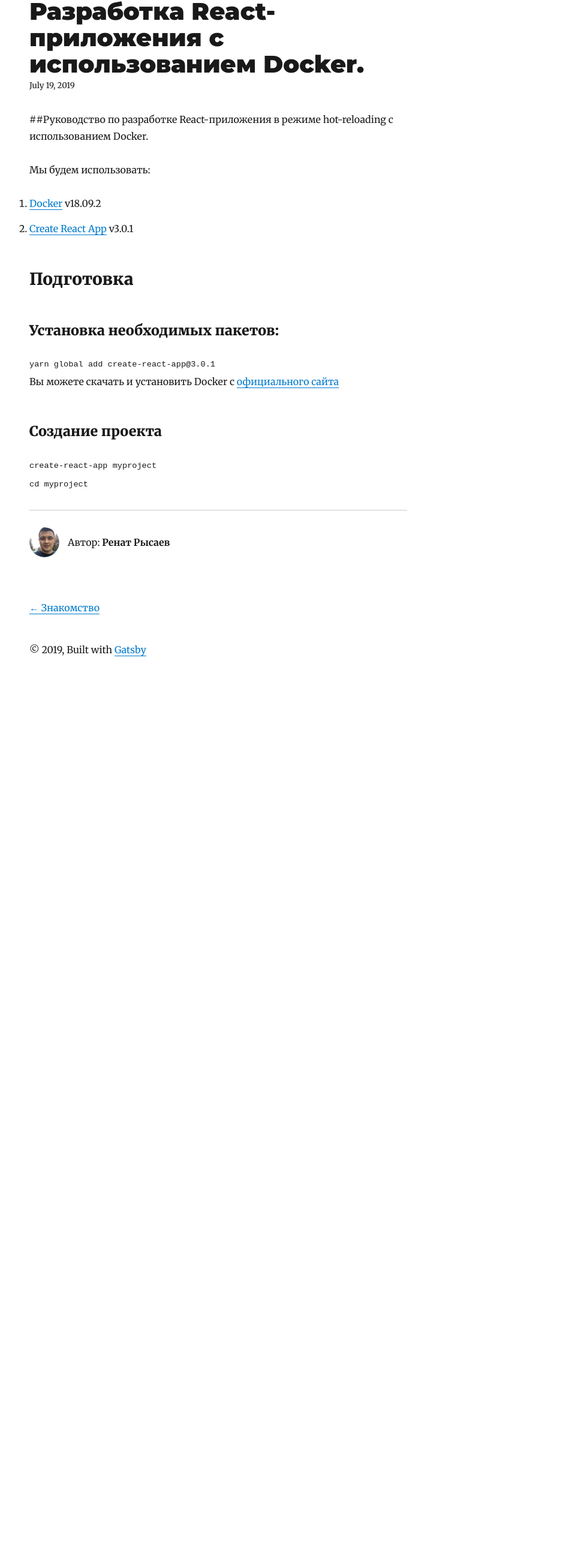
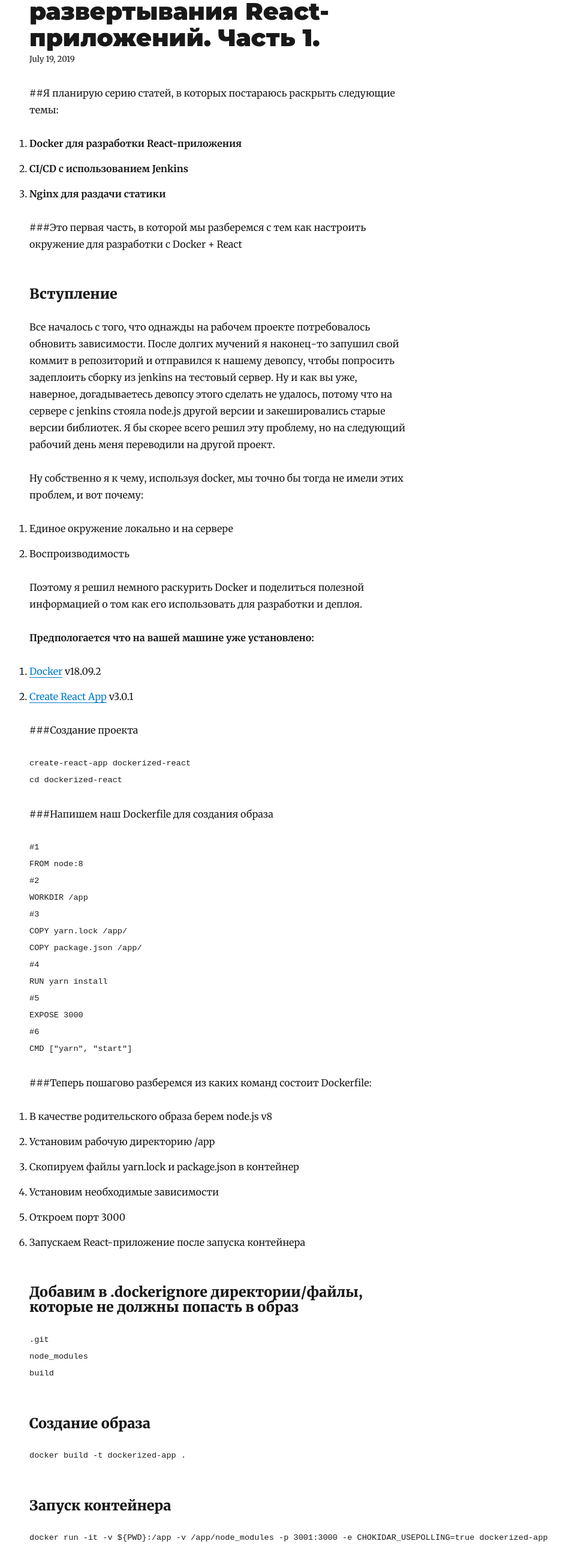
Before and after one commit to RenatRysaev/rysaev.dev, a Gatsby site: page /react-ci-cd/ in a window 1280 px wide. Shown: the part 186-2760 px from the top of the page at 60% size, without its empty margins (276-1220 px from the left). Before the commit the page ends 1325 px from the top, so only its background shows below. Built offline with nearby package versions, Linux system fonts and the light colour scheme; Gatsby itself is replaced by a stand-in of ours; some packages are replaced by stand-ins of ours; code samples lack their colours.

Commit message:
Article: Dockerized React-app for development. Part 1.

````diff
--- a/content/blog/react-ci-cd/index.md
+++ b/content/blog/react-ci-cd/index.md
@@ -1,20 +1,102 @@
 ---
-title: CI/CD для React-приложений. Часть 1. Разработка React-приложения с использованием Docker.
+title: Используем Docker для разработки и развертывания React-приложений. Часть 1.
 date: "2019-07-19"
-description: Разработка React-приложения с использованием Docker.
+description: Разработка React-приложений с помощью Docker.
 ---
 
-##Руководство по разработке React-приложения в режиме hot-reloading с использованием Docker.
+##Я планирую серию статей, в которых постараюсь раскрыть следующие темы:
+1) <b>Docker для разработки React-приложения</b>
+2) <b>CI/CD с использованием Jenkins</b>
+3) <b>Nginx для раздачи статики</b>
 
-Мы будем использовать:
+###Это первая часть, в которой мы разберемся с тем как настроить окружение для разработки с Docker + React
+
+### Вступление
+
+Все началось с того, что однажды на рабочем проекте потребовалось обновить зависимости.
+После долгих мучений я наконец-то запушил свой коммит в репозиторий и отправился к нашему девопсу,
+чтобы попросить задеплоить сборку из jenkins на тестовый сервер. Ну и как вы уже, наверное, догадываетесь девопсу этого сделать
+не удалось, потому что на сервере с jenkins стояла node.js другой версии и закешировались старые версии библиотек.
+Я бы скорее всего решил эту проблему, но на следующий рабочий день меня переводили на другой проект.
+
+Ну собственно я к чему, используя docker, мы точно бы тогда не имели этих проблем, и вот почему:
+1) Единое окружение локально и на сервере
+2) Воспроизводимость
+
+Поэтому я решил немного раскурить Docker и поделиться полезной информацией о том
+как его использовать для разработки и деплоя.
+
+<b>Предпологается что на вашей машине уже установлено:</b>
 1) [Docker](https://www.docker.com/) v18.09.2
 2) [Create React App](https://github.com/facebook/create-react-app) v3.0.1
 
-## Подготовка
-### Установка необходимых пакетов:
-`yarn global add create-react-app@3.0.1`
-Вы можете скачать и установить Docker с [официального сайта](https://docs.docker.com/install/)
+###Создание проекта
 
-### Создание проекта
-`create-react-app myproject`
-`cd myproject`
+```bash
+create-react-app dockerized-react
+cd dockerized-react
+```
+
+###Напишем наш Dockerfile для создания образа
+
+```
+#1
+FROM node:8
+#2
+WORKDIR /app
+#3
+COPY yarn.lock /app/
+COPY package.json /app/
+#4
+RUN yarn install
+#5
+EXPOSE 3000
+#6
+CMD ["yarn", "start"]
+```
+
+###Теперь пошагово разберемся из каких команд состоит Dockerfile:
+1) В качестве родительского образа берем node.js v8
+2) Установим рабочую директорию /app
+3) Скопируем файлы yarn.lock и package.json в контейнер
+4) Установим необходимые зависимости
+5) Откроем порт 3000
+6) Запускаем React-приложение после запуска контейнера
+
+### Добавим в .dockerignore директории/файлы, которые не должны попасть в образ
+
+```
+.git
+node_modules
+build
+```
+
+### Создание образа
+
+```bash
+docker build -t dockerized-app .
+```
+
+### Запуск контейнера
+
+```bash
+docker run -it -v ${PWD}:/app -v /app/node_modules -p 3001:3000 -e CHOKIDAR_USEPOLLING=true dockerized-app
+```
+
+Для Windows
+
+```bash
+docker run -it -v %cd%:/app -v /app/node_modules -p 3001:3000 -e CHOKIDAR_USEPOLLING=true dockerized-app
+```
+
+<b>Давайте разберемся для чего и какие аргументы мы передаем</b>
+
+1) "-it" - интерактивный режим
+2) "-v ${PWD}:/app" - монтируем текущую рабочую директорию в директорию /app docker-контейнера
+3) "-v /app/node_modules" - используем node_modules из контейнера
+4) "-p" - сопоставляем порт docker-контейнера порту на хост системе
+5) "-e CHOKIDAR_USEPOLLING=true" - устанавливаем переменную окружения для принудительного слежения webpack за нашим томом.
+
+<b>Осталось открыть приложение в браузере [http://localhost:3001/](http://localhost:3001/)</b>
+
+<b>Готово, теперь webpack отслеживает изменения файлов и изменив код в каком-либо файле мы сможем увидеть результат в браузере.</b>
````
